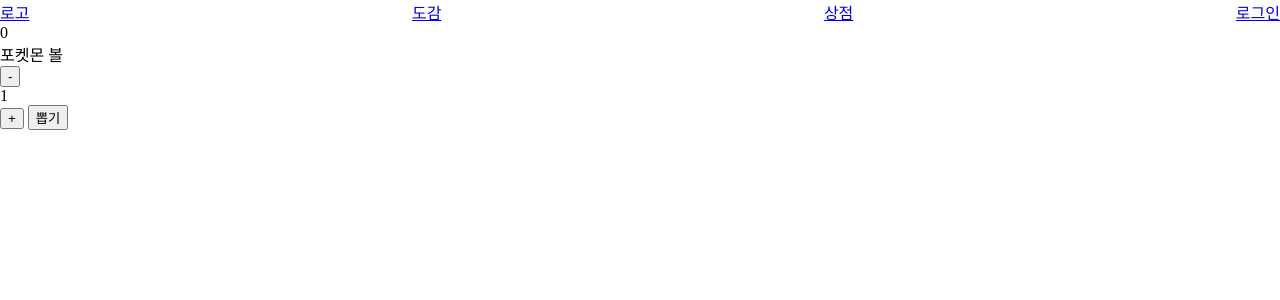
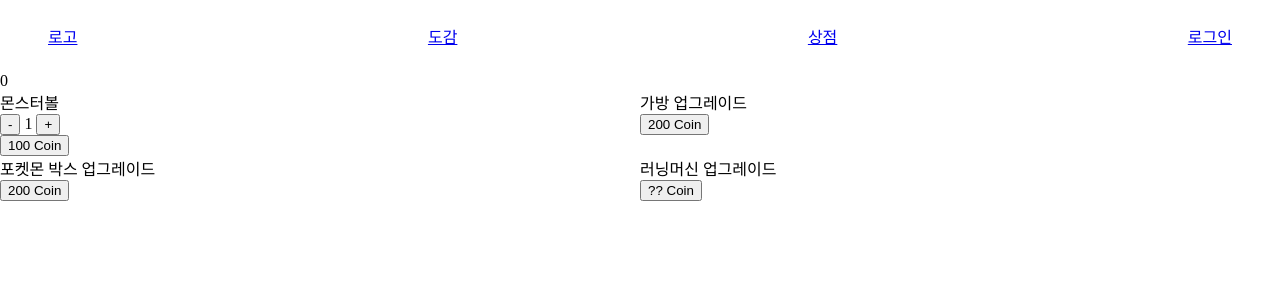
Before and after one commit to kyungeun-j/zzang_pika, a Flask app: page /shop in a window 1280 px wide. Shown: the top 300 px of the page. Run offline with Flask 2, Linux system fonts and the light colour scheme.

Commit message:
update page shop

```diff
--- a/app.py
+++ b/app.py
@@ -82,21 +82,17 @@ def shopGet():
 @app.route('/shop', methods=['POST'])
 def shopPost():
     _userid = session['id'] if 'id' in session else False
-    _money = db.getMoney(session['id']) if 'id' in session else False
-    _success = False
-
     if _userid != False:
         # buyball
         # shop.buyBall(userId, numberOfbuyBall)
         # db.getMoney(userId)로 남은 코인 확인 후 처리
         if request.form['feild'] == 'buyball':
-            if db.getMoney(_userid) >= int(request.form['ballCount']) * 100:
-                _success = True
-                _result = s.buyBall(_userid, int(request.form['ballCount']))
+            _ballResult = s.buyBall(_userid, int(request.form['ballCount']))
+            if _ballResult != False:
+                result = {'success': True, 'ball': _ballResult, 'money': db.getMoney(_userid)}
             else:
-                _success = False
-                _result = False
-    return jsonify({'success': _success, 'result': _result, 'money': _money})
+                result = {'success': False}
+    return jsonify(result)
 
 # @app.route('/catch')
 # def catch():
--- a/static/style.css
+++ b/static/style.css
@@ -3,15 +3,28 @@ body {
     height: 100vh;
 }
 
-ul {
+.header > ul {
+    list-style: none;
     margin: 0;
-    padding: 0;
-    list-style: none;
+    padding: 1.5em 3em;
     display: flex;
-    flex-wrap: wrap;
     justify-content: space-between;
     align-items: center;
 }
 
-li {
+.header > li {
+    margin: 1em;
 }
+
+.shopContent {
+    display: flex;
+    flex-wrap: wrap;
+}
+
+.shopItem {
+    flex: 1 1 40%;
+}
+
+.shopItem > .buyBall {
+    display: block;
+}
--- a/templates/base.html
+++ b/templates/base.html
@@ -4,7 +4,7 @@
 <script src="https://ajax.googleapis.com/ajax/libs/jquery/3.5.1/jquery.min.js"></script>
 <script src="../static/common.js"></script>
 
-<nav>
+<nav class="header">
     <ul>
         <li>
             <a href="/">
@@ -31,6 +31,6 @@
         </li>
     </ul>
 </nav>
-<section>
+<section class="content">
     {% block content %}{% endblock %}
 </section>
--- a/templates/shop.html
+++ b/templates/shop.html
@@ -1,18 +1,69 @@
 {% extends 'base.html' %}
 
 {% block content %}
+
+<style>
+    .shopResult {
+        position: absolute;
+        top: 0;
+        left: 0;
+        width: 100%;
+        height: 100%;
+        display: none;
+        background-color: rgba(0, 0, 0, 0.4);
+    }
+
+    .show {
+        display: flex;
+        justify-content: center;
+        align-items: center;
+    }
+
+    .resultBody {
+        width: 300px;
+        height: 300px;
+        padding: 40px;
+        background-color: rgb(255, 255, 255);
+        border-radius: 10px;
+        box-shadow: 0 2px 3px 0 rgba(34, 36, 38, 0.15);
+    }
+</style>
     {% if money != False %}
         <div class="userMoney">{{ money }}</div>
     {%  else %}
         <div class="userMoney">0</div>
     {% endif %}
-    <div>
+
+    <article class="shopContent">
         <!-- buy ball -->
-        <div>포켓몬 볼</div>
-        <input type="button" class="minus" value="-" />
-        <div class="ballCount">1</div>
-        <input type="button" class="plus" value="+" />
-        <input type="button" class="buyBall" value="뽑기">
+        <section class="shopItem">
+            <div>몬스터볼</div>
+            <input type="button" class="minus" value="-" />
+            <span class="ballCount">1</span>
+            <input type="button" class="plus" value="+" />
+            <input type="button" class="buyBall" value="100 Coin">
+        </section>
+        <section class="shopItem">
+            <div>가방 업그레이드</div>
+            <input type="button" class="buyBall" value="200 Coin">
+        </section>
+        <section class="shopItem">
+            <div>포켓몬 박스 업그레이드</div>
+            <input type="button" class="buyBall" value="200 Coin">
+        </section>
+        <section class="shopItem">
+            <div>러닝머신 업그레이드</div>
+            <input type="button" class="buyBall" value="?? Coin">
+        </section>
+
+
+    </article>
+
+    <div class="shopResult">
+        <div class="resultBody">
+            <div class="resultItem"></div>
+            <button class="closeBtn">닫기</button>
+        </div>
     </div>
 
     <script>
@@ -45,15 +96,14 @@
         }
 
         getClass('buyBall')[0].addEventListener('click', () => {
-            // document.getElementsByClassName('submitField')[0].value = 'buyBall';
             feild = 'buyball'
-            // formEle.submit();
+
             shopPost()
         });
 
+        // submit
         function shopPost() {
             fetch('/shop', {
-
                 method: 'POST',
                 cache: 'no-cache',
                 headers: {
@@ -66,10 +116,38 @@
             })
                 .then((response) => response.json())
                 .then((data) => {
-                    console.log(data.money)
-                    userMoney.innerText = data.money
+                    userMoney.innerText = data.success ? data.money : 0
+
+                    shopResult(data)
                 });
         }
 
+        // popup
+        const shopResultEle = getClass('shopResult')[0];
+        const closeEle = getClass('closeBtn')[0];
+        const resultItemEle = getClass('resultItem')[0];
+
+        function shopResult(data) {
+            shopResultEle.classList.toggle('show');
+
+            let ballRe = ''
+            data.ball.map(b => {
+                if (b == 1) ballRe += '몬스터볼'
+                else if (b == 2) ballRe += '수퍼볼'
+                else if (b == 3) ballRe += '하이퍼볼'
+                else ballRe += '마스터볼'
+            })
+
+            if (data.success) {
+                resultItemEle.innerText = ballRe
+            } else {
+                resultItemEle.innerText = '코인이 부족합니다.'
+            }
+        }
+
+        closeEle.addEventListener('click', () => {
+            shopResultEle.classList.toggle('show');
+        })
+
     </script>
 {% endblock %}
```
